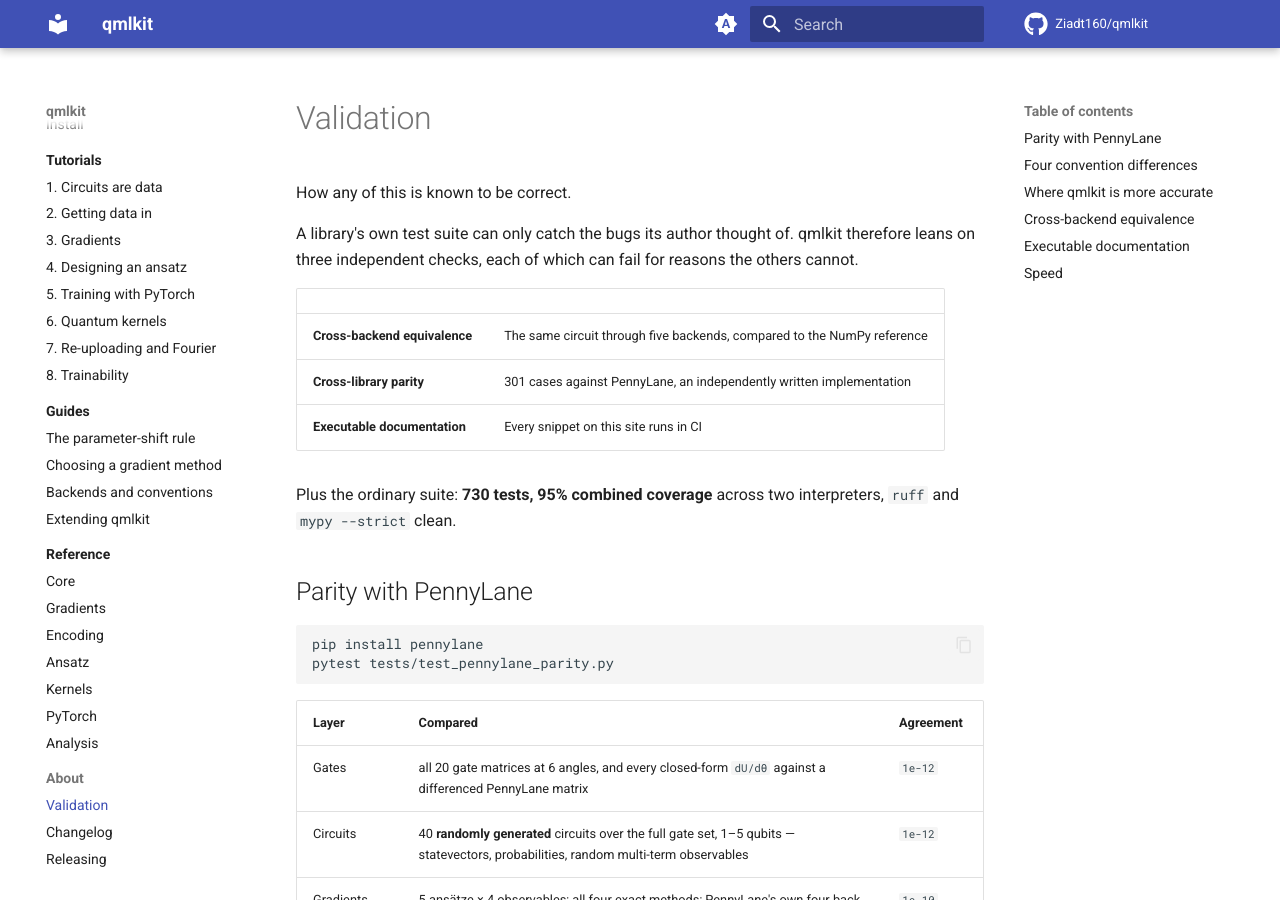
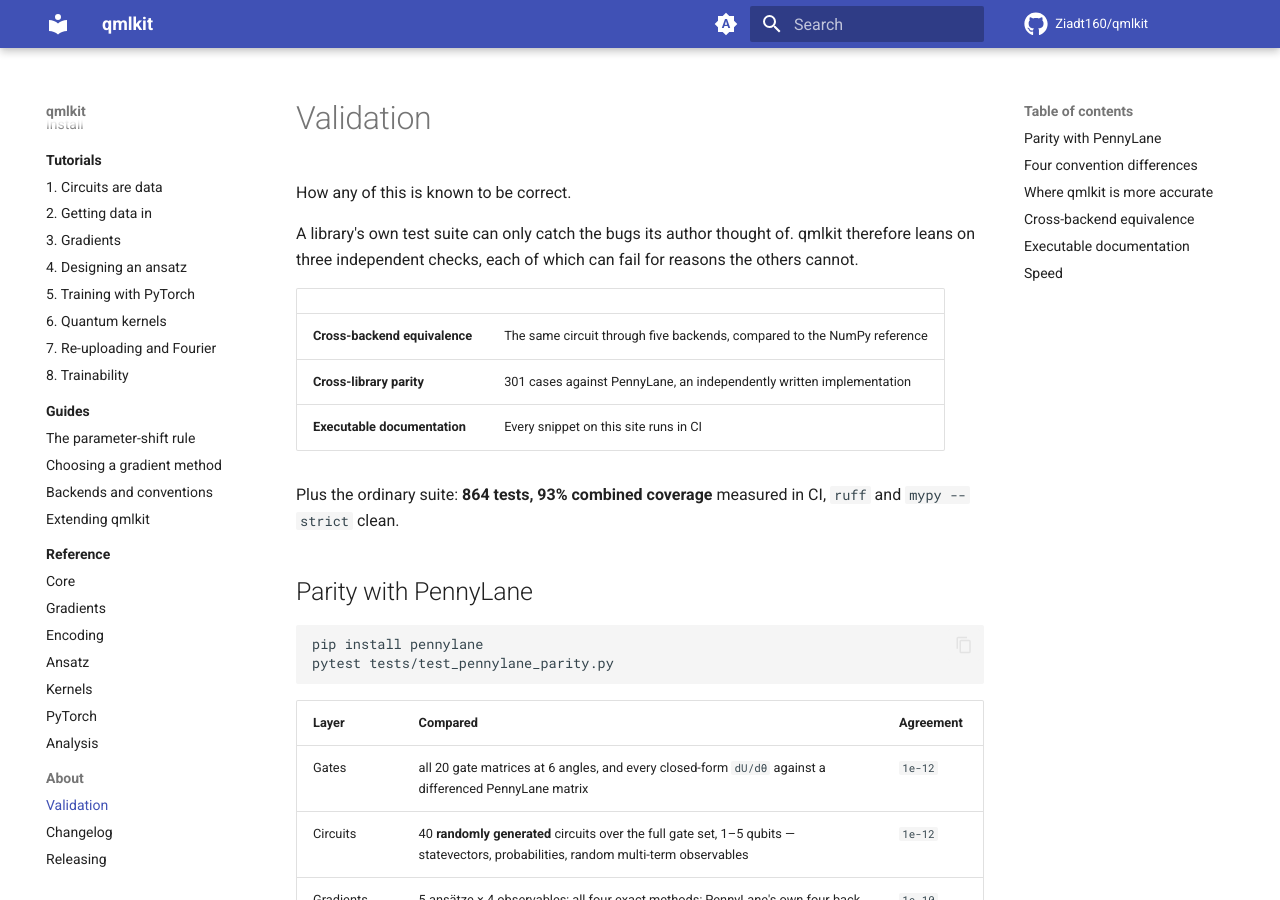
Before and after one commit to Ziadt160/qmlkit, an MkDocs documentation site: the page built from docs/about/validation.md, in a window 1280 px wide and 900 px high. Built offline with MkDocs 1.6.1 and Material for MkDocs 9.7.7, drawn with Linux system fonts in a browser that asks for light colours; comment, search, counter and statistics services are not loaded.

Commit message:
Correct the last stale coverage claim on the validation page
Co-Authored-By: Claude Opus 5 <noreply@anthropic.com>

```diff
--- a/docs/about/validation.md
+++ b/docs/about/validation.md
@@ -12,7 +12,7 @@ others cannot.
 | **Cross-library parity** | 301 cases against PennyLane, an independently written implementation |
 | **Executable documentation** | Every snippet on this site runs in CI |
 
-Plus the ordinary suite: **730 tests, 95% combined coverage** across two interpreters,
+Plus the ordinary suite: **864 tests, 93% combined coverage** measured in CI,
 `ruff` and `mypy --strict` clean.
 
 ## Parity with PennyLane
```
